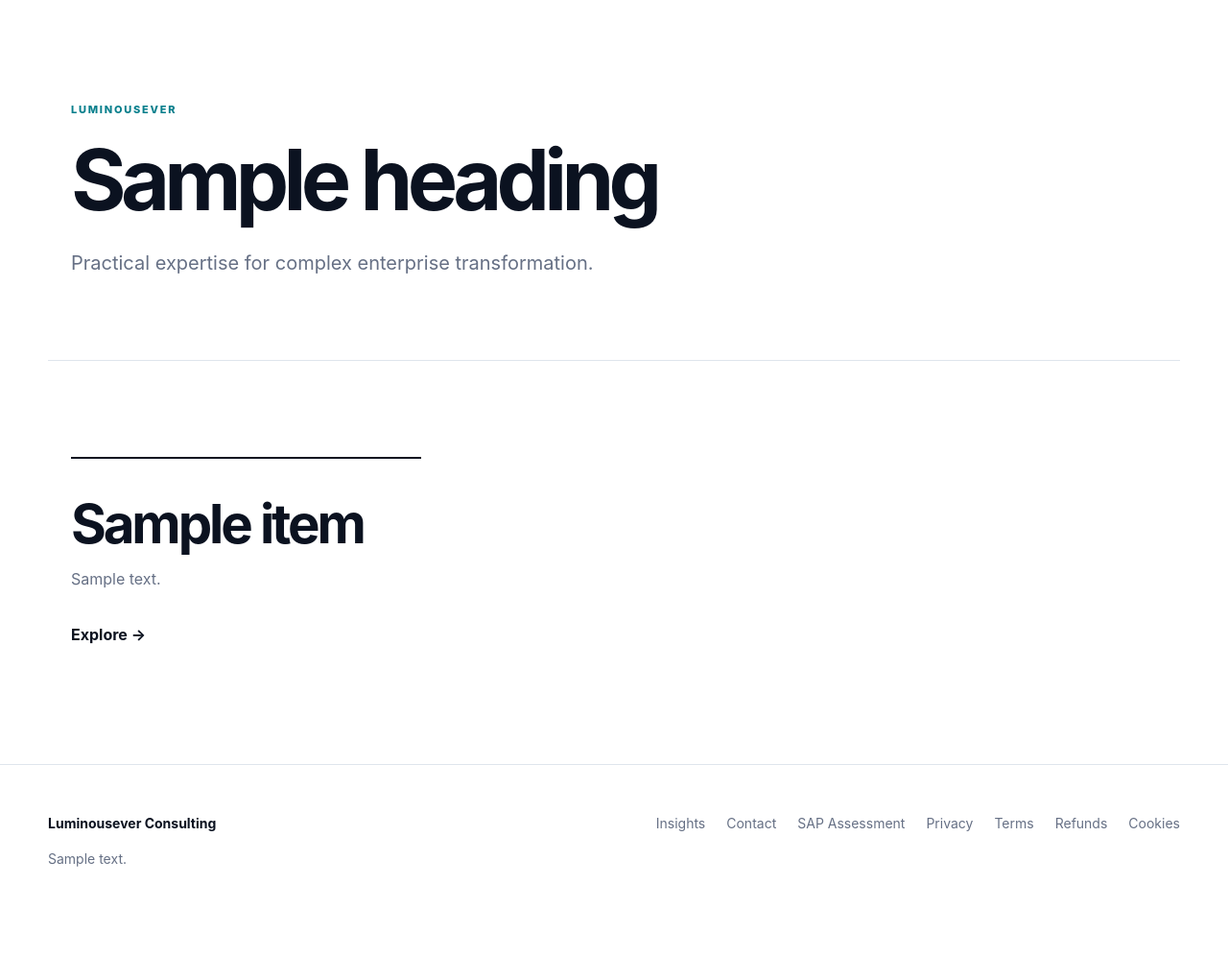
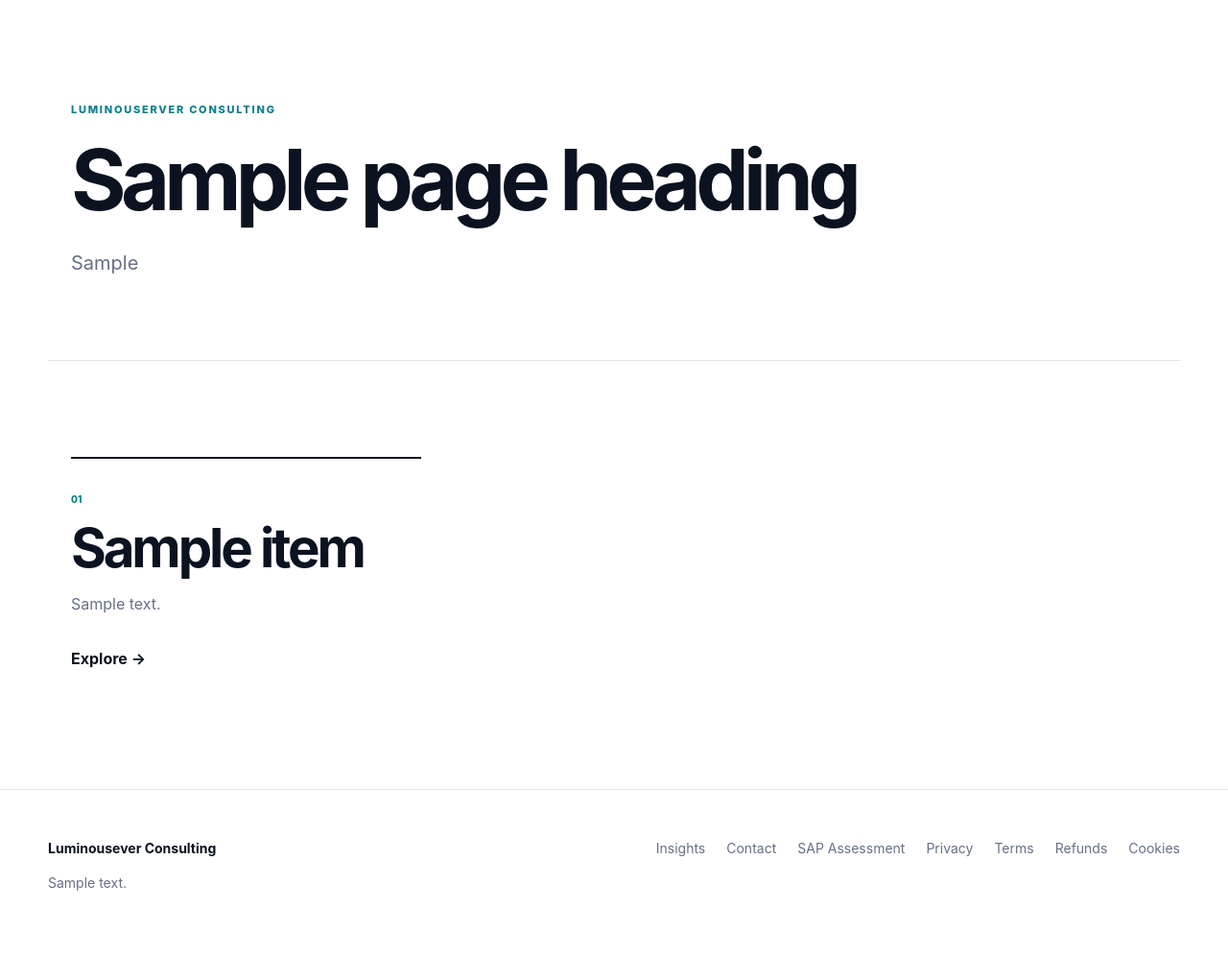
Before and after one commit to bhawanirathore7773/luminousever-consulting, a Django app: template templates/pages/listing.html in a window 1280 px wide. Shown: the part 76-1072 px from the top of the page at 96% size. Before the commit the page ends 979 px from the top, so only its background shows below. Run offline with Django 5.2, Linux system fonts and the light colour scheme; the template is opened without the code that fills it: most values are stand-ins (such as "Sample title", 1, 10 or a date in 2020).

Commit message:
feat: add reusable server-rendered listing template

```diff
--- a/templates/pages/listing.html
+++ b/templates/pages/listing.html
@@ -1 +1 @@
-{% extends "base.html" %}{% block content %}<section class="page-head"><span class="eyebrow">LUMINOUSEVER</span><h1>{{ heading }}</h1><p>Practical expertise for complex enterprise transformation.</p></section><section class="section"><div class="grid three">{% for item in items %}<article class="card"><h2>{{ item.name|default:item.title }}</h2><p>{{ item.summary|default:item.excerpt }}</p><a href="{{ item.get_absolute_url|default:'#' }}">Explore →</a></article>{% empty %}<p>Content is being prepared.</p>{% endfor %}</div></section>{% endblock %}
+{% extends "base.html" %}{% block content %}<section class="page-head"><span class="eyebrow">LUMINOUSERVER CONSULTING</span><h1>{{ page_heading }}</h1><p>{{ page_intro }}</p></section><section class="section"><div class="grid three">{% for item in items %}<article class="card"><span class="card-no">{{ forloop.counter|stringformat:"02d" }}</span><h2>{{ item.name|default:item.title }}</h2><p>{{ item.summary|default:item.excerpt }}</p><a href="{{ item.get_absolute_url|default:'#' }}">Explore →</a></article>{% empty %}<p>No content is currently available.</p>{% endfor %}</div></section>{% endblock %}
```
